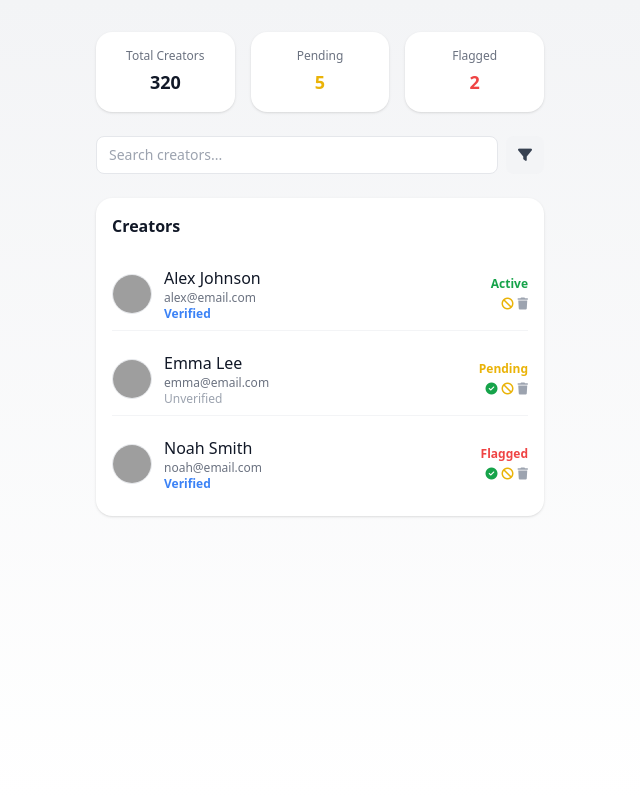
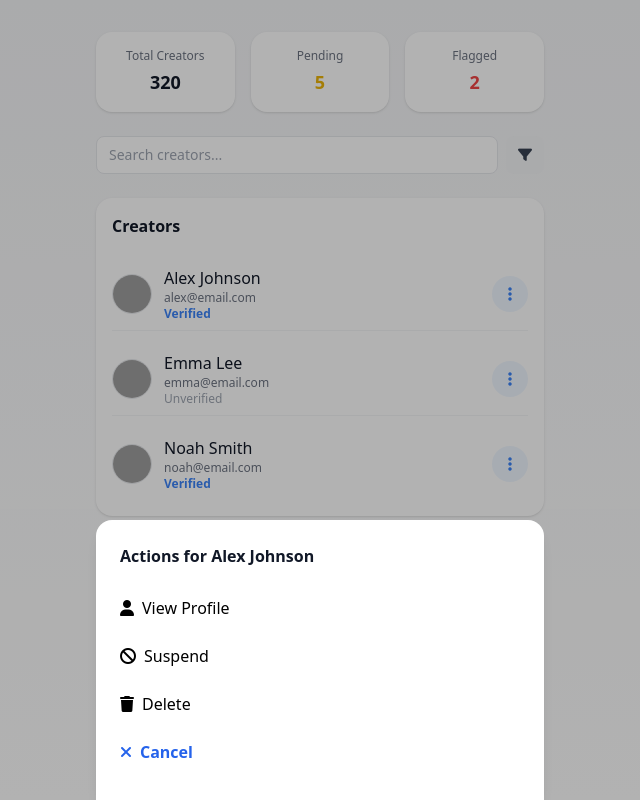
Before and after one commit to grantchiu011101/tour-prototype, a plain HTML site: page admin-creators.html in a window 1280 px wide. Both pictures are taken after a click on the button 827 px from the left and 304 px from the top of the page. Shown: the whole page, without its empty margins (320-960 px from the left). Drawn offline with nearby package versions, Linux system fonts and the light colour scheme; grey boxes are pictures that could not be loaded.

Commit message:
Refactor admin creators interface to streamline action buttons and enhance user interaction
- Replaced individual action buttons for creators with a unified "More actions" button for a cleaner layout.
- Added bottom sheets for each creator to provide action options (View Profile, Verify, Suspend, Delete) in a modal format.
- Implemented JavaScript functions to manage the opening and closing of action sheets, improving user experience.

```diff
--- a/admin-creators.html
+++ b/admin-creators.html
@@ -42,13 +42,9 @@
             <div class="text-xs text-blue-500 font-semibold">Verified</div>
           </div>
         </div>
-        <div class="flex flex-col items-end gap-1">
-          <span class="text-xs text-green-600 font-semibold">Active</span>
-          <div class="flex gap-1">
-            <button class="text-xs text-yellow-500 hover:text-yellow-700" title="Suspend"><i class="fas fa-ban"></i></button>
-            <button class="text-xs text-gray-400 hover:text-red-500" title="Delete"><i class="fas fa-trash"></i></button>
-          </div>
-        </div>
+        <button class="w-9 h-9 flex items-center justify-center rounded-full bg-blue-50 text-blue-500 hover:bg-blue-100 transition icon-btn" aria-label="More actions for Alex Johnson" onclick="openSheet('alex')">
+          <i class="fas fa-ellipsis-v"></i>
+        </button>
       </div>
       <!-- More creator cards... -->
       <div class="flex items-center justify-between py-2 border-b border-gray-100 last:border-b-0">
@@ -60,14 +56,9 @@
             <div class="text-xs text-gray-400">Unverified</div>
           </div>
         </div>
-        <div class="flex flex-col items-end gap-1">
-          <span class="text-xs text-yellow-500 font-semibold">Pending</span>
-          <div class="flex gap-1">
-            <button class="text-xs text-green-600 hover:text-green-800" title="Verify"><i class="fas fa-check-circle"></i></button>
-            <button class="text-xs text-yellow-500 hover:text-yellow-700" title="Suspend"><i class="fas fa-ban"></i></button>
-            <button class="text-xs text-gray-400 hover:text-red-500" title="Delete"><i class="fas fa-trash"></i></button>
-          </div>
-        </div>
+        <button class="w-9 h-9 flex items-center justify-center rounded-full bg-blue-50 text-blue-500 hover:bg-blue-100 transition icon-btn" aria-label="More actions for Emma Lee" onclick="openSheet('emma')">
+          <i class="fas fa-ellipsis-v"></i>
+        </button>
       </div>
       <!-- Example flagged creator -->
       <div class="flex items-center justify-between py-2 border-b border-gray-100 last:border-b-0">
@@ -79,16 +70,49 @@
             <div class="text-xs text-blue-500 font-semibold">Verified</div>
           </div>
         </div>
-        <div class="flex flex-col items-end gap-1">
-          <span class="text-xs text-red-500 font-semibold">Flagged</span>
-          <div class="flex gap-1">
-            <button class="text-xs text-green-600 hover:text-green-800" title="Verify"><i class="fas fa-check-circle"></i></button>
-            <button class="text-xs text-yellow-500 hover:text-yellow-700" title="Suspend"><i class="fas fa-ban"></i></button>
-            <button class="text-xs text-gray-400 hover:text-red-500" title="Delete"><i class="fas fa-trash"></i></button>
-          </div>
-        </div>
+        <button class="w-9 h-9 flex items-center justify-center rounded-full bg-blue-50 text-blue-500 hover:bg-blue-100 transition icon-btn" aria-label="More actions for Noah Smith" onclick="openSheet('noah')">
+          <i class="fas fa-ellipsis-v"></i>
+        </button>
       </div>
     </div>
+    <!-- Bottom Sheets for Actions -->
+    <div id="sheet-alex" class="fixed inset-0 z-50 flex items-end justify-center bg-black bg-opacity-30 hidden" tabindex="-1" aria-modal="true" role="dialog">
+      <div class="w-full max-w-md bg-white rounded-t-2xl p-6 shadow-lg animate-slideup">
+        <div class="font-semibold text-gray-900 mb-4">Actions for Alex Johnson</div>
+        <button class="w-full flex items-center gap-2 py-3 text-left hover:bg-gray-50 rounded" onclick="closeSheet('alex')"><i class="fas fa-user"></i> View Profile</button>
+        <button class="w-full flex items-center gap-2 py-3 text-left hover:bg-gray-50 rounded" onclick="closeSheet('alex')"><i class="fas fa-ban"></i> Suspend</button>
+        <button class="w-full flex items-center gap-2 py-3 text-left hover:bg-gray-50 rounded" onclick="closeSheet('alex')"><i class="fas fa-trash"></i> Delete</button>
+        <button class="w-full flex items-center gap-2 py-3 text-left text-blue-600 font-semibold hover:bg-blue-50 rounded" onclick="closeSheet('alex')"><i class="fas fa-times"></i> Cancel</button>
+      </div>
+    </div>
+    <div id="sheet-emma" class="fixed inset-0 z-50 flex items-end justify-center bg-black bg-opacity-30 hidden" tabindex="-1" aria-modal="true" role="dialog">
+      <div class="w-full max-w-md bg-white rounded-t-2xl p-6 shadow-lg animate-slideup">
+        <div class="font-semibold text-gray-900 mb-4">Actions for Emma Lee</div>
+        <button class="w-full flex items-center gap-2 py-3 text-left hover:bg-gray-50 rounded" onclick="closeSheet('emma')"><i class="fas fa-check-circle"></i> Verify</button>
+        <button class="w-full flex items-center gap-2 py-3 text-left hover:bg-gray-50 rounded" onclick="closeSheet('emma')"><i class="fas fa-ban"></i> Suspend</button>
+        <button class="w-full flex items-center gap-2 py-3 text-left hover:bg-gray-50 rounded" onclick="closeSheet('emma')"><i class="fas fa-trash"></i> Delete</button>
+        <button class="w-full flex items-center gap-2 py-3 text-left text-blue-600 font-semibold hover:bg-blue-50 rounded" onclick="closeSheet('emma')"><i class="fas fa-times"></i> Cancel</button>
+      </div>
+    </div>
+    <div id="sheet-noah" class="fixed inset-0 z-50 flex items-end justify-center bg-black bg-opacity-30 hidden" tabindex="-1" aria-modal="true" role="dialog">
+      <div class="w-full max-w-md bg-white rounded-t-2xl p-6 shadow-lg animate-slideup">
+        <div class="font-semibold text-gray-900 mb-4">Actions for Noah Smith</div>
+        <button class="w-full flex items-center gap-2 py-3 text-left hover:bg-gray-50 rounded" onclick="closeSheet('noah')"><i class="fas fa-check-circle"></i> Verify</button>
+        <button class="w-full flex items-center gap-2 py-3 text-left hover:bg-gray-50 rounded" onclick="closeSheet('noah')"><i class="fas fa-ban"></i> Suspend</button>
+        <button class="w-full flex items-center gap-2 py-3 text-left hover:bg-gray-50 rounded" onclick="closeSheet('noah')"><i class="fas fa-trash"></i> Delete</button>
+        <button class="w-full flex items-center gap-2 py-3 text-left text-blue-600 font-semibold hover:bg-blue-50 rounded" onclick="closeSheet('noah')"><i class="fas fa-times"></i> Cancel</button>
+      </div>
+    </div>
+    <script>
+      function openSheet(id) {
+        document.getElementById('sheet-' + id).classList.remove('hidden');
+        document.body.style.overflow = 'hidden';
+      }
+      function closeSheet(id) {
+        document.getElementById('sheet-' + id).classList.add('hidden');
+        document.body.style.overflow = '';
+      }
+    </script>
   </main>
 </body>
 </html>
```
